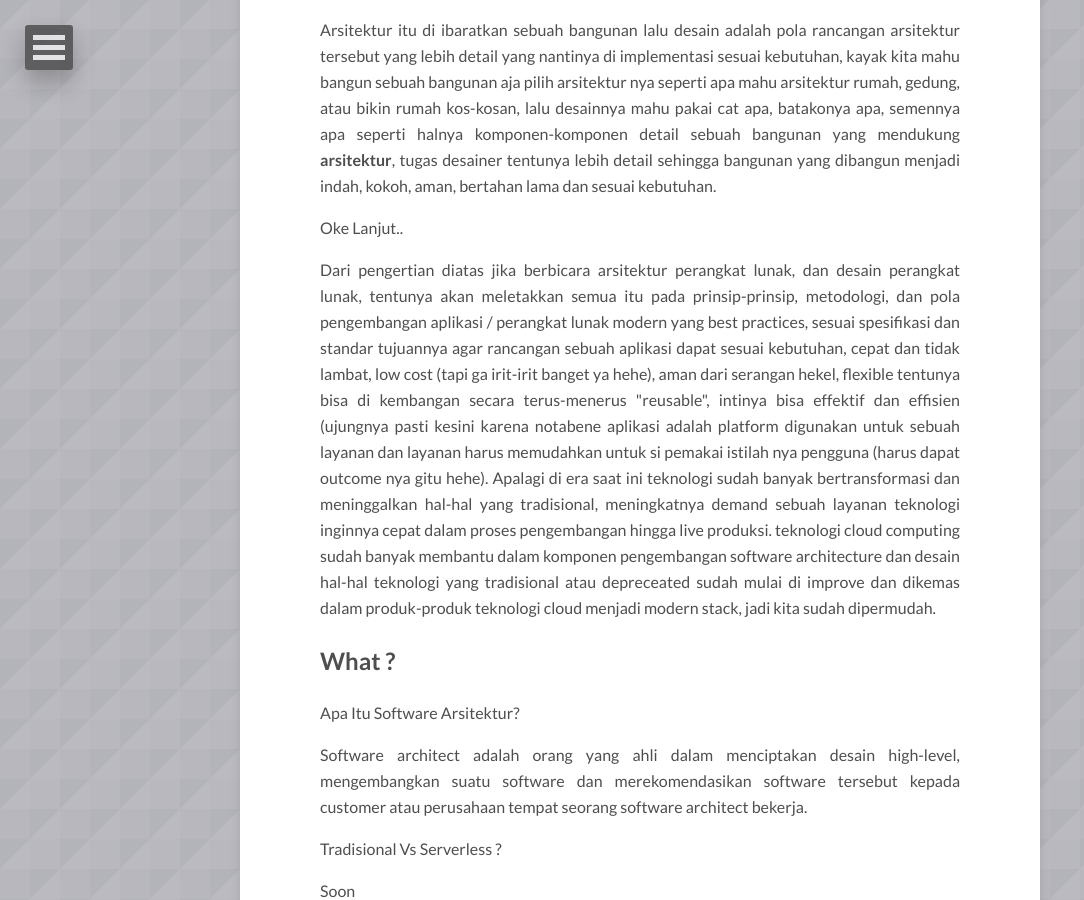
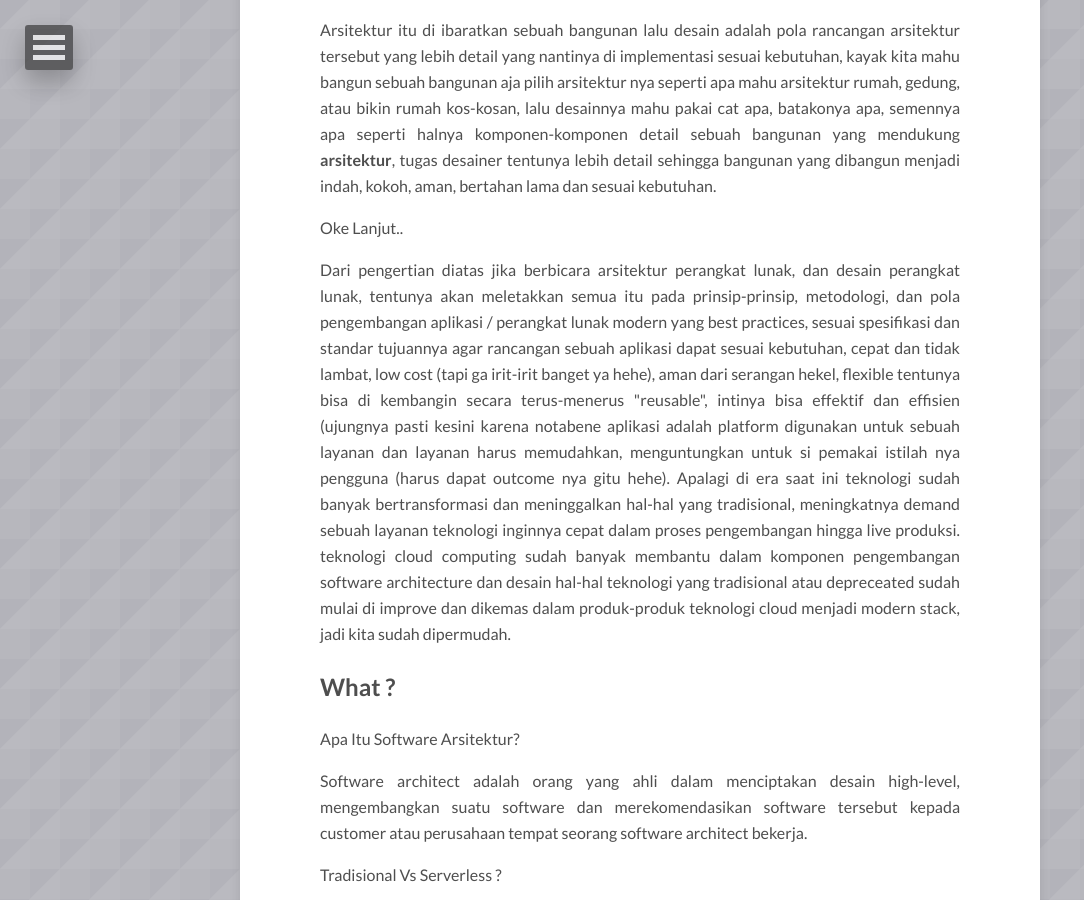
Before and after one commit to danigunawan/danigunawan.github.io, a Jekyll site: the page built from _posts/2022-11-08-belajar-software-arsitektur-dani-software-design-part-1.md, in a window 1280 px wide and 900 px high, scrolled down 331 px. Shown: the whole window, without its empty margins (0-1084 px from the left). Built offline with Jekyll 4.4.1, drawn with Linux system fonts in a browser that asks for light colours; nearby versions of some CDN libraries; comment, search, counter and statistics services are not loaded.

```diff
--- a/_posts/2022-11-08-belajar-software-arsitektur-dani-software-design-part-1.md
+++ b/_posts/2022-11-08-belajar-software-arsitektur-dani-software-design-part-1.md
@@ -14,7 +14,7 @@
 Oke Lanjut..
 
 <div style="text-align: justify">
-Dari pengertian diatas jika berbicara arsitektur perangkat lunak, dan desain perangkat lunak, tentunya akan meletakkan semua itu pada prinsip-prinsip, metodologi, dan pola pengembangan aplikasi / perangkat lunak modern yang best practices, sesuai spesifikasi dan standar tujuannya agar rancangan sebuah aplikasi dapat sesuai kebutuhan, cepat dan tidak lambat, low cost (tapi ga irit-irit banget ya hehe), aman dari serangan hekel, flexible tentunya bisa di kembangan secara terus-menerus "reusable", intinya bisa effektif dan effisien (ujungnya pasti kesini karena notabene aplikasi adalah platform digunakan untuk sebuah layanan dan layanan harus memudahkan untuk si pemakai istilah nya pengguna (harus dapat outcome nya gitu hehe). Apalagi di era saat ini teknologi sudah banyak bertransformasi dan meninggalkan hal-hal yang tradisional, meningkatnya demand sebuah layanan teknologi inginnya cepat dalam proses pengembangan hingga live produksi. teknologi cloud computing sudah banyak membantu dalam komponen pengembangan software architecture dan desain hal-hal teknologi yang tradisional atau depreceated sudah mulai di improve dan dikemas dalam produk-produk teknologi cloud menjadi modern stack, jadi kita sudah dipermudah.
+Dari pengertian diatas jika berbicara arsitektur perangkat lunak, dan desain perangkat lunak, tentunya akan meletakkan semua itu pada prinsip-prinsip, metodologi, dan pola pengembangan aplikasi / perangkat lunak modern yang best practices, sesuai spesifikasi dan standar tujuannya agar rancangan sebuah aplikasi dapat sesuai kebutuhan, cepat dan tidak lambat, low cost (tapi ga irit-irit banget ya hehe), aman dari serangan hekel, flexible tentunya bisa di kembangin secara terus-menerus "reusable", intinya bisa effektif dan effisien (ujungnya pasti kesini karena notabene aplikasi adalah platform digunakan untuk sebuah layanan dan layanan harus memudahkan, menguntungkan untuk si pemakai istilah nya pengguna (harus dapat outcome nya gitu hehe). Apalagi di era saat ini teknologi sudah banyak bertransformasi dan meninggalkan hal-hal yang tradisional, meningkatnya demand sebuah layanan teknologi inginnya cepat dalam proses pengembangan hingga live produksi. teknologi cloud computing sudah banyak membantu dalam komponen pengembangan software architecture dan desain hal-hal teknologi yang tradisional atau depreceated sudah mulai di improve dan dikemas dalam produk-produk teknologi cloud menjadi modern stack, jadi kita sudah dipermudah.
 </div>
 
 ## What ?
```
